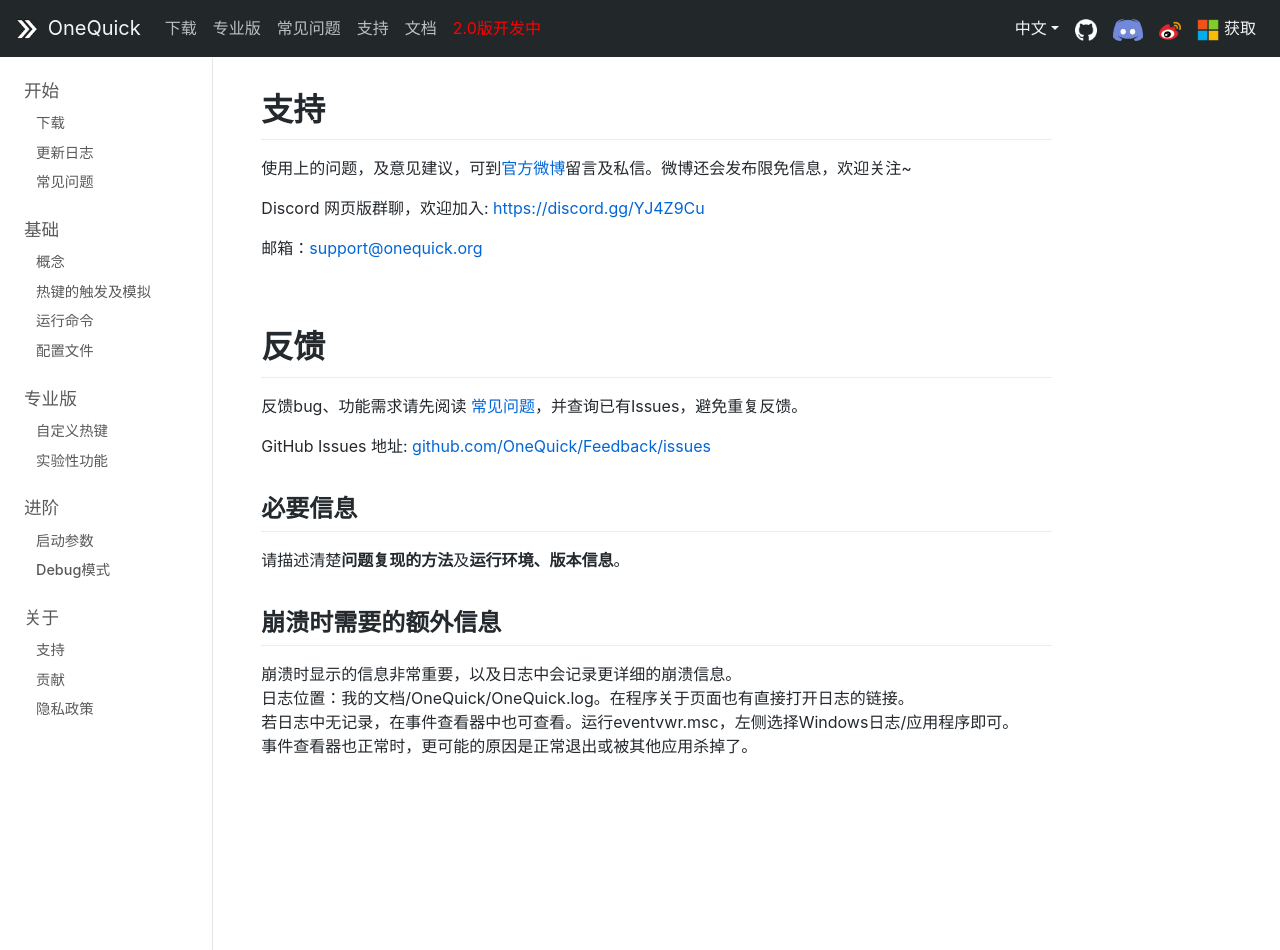
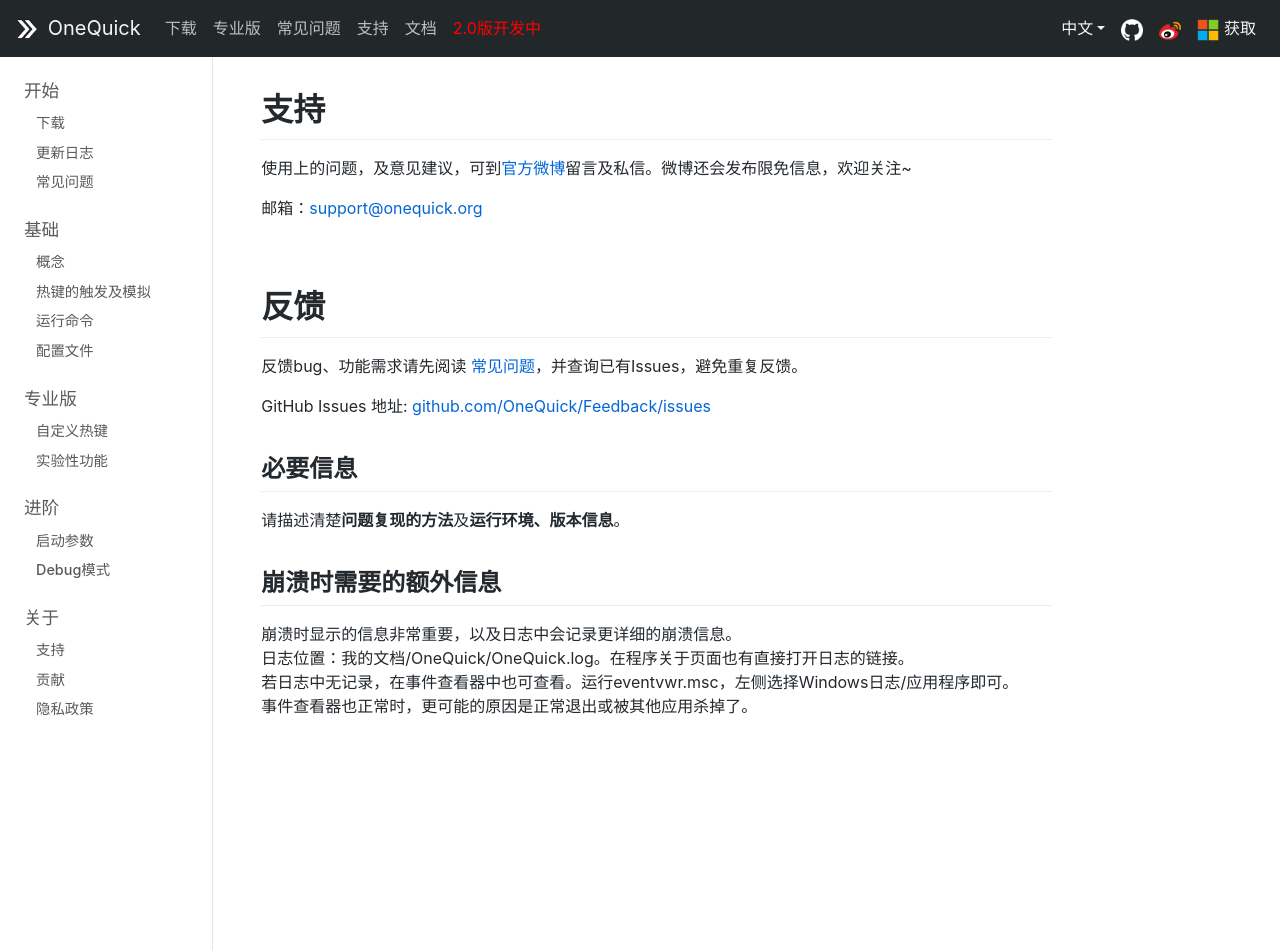
Before and after one commit to OneQuick/OneQuick.github.io-v1-legacy, a Jekyll site: the page built from _docs/6.about/support.md, in a window 1280 px wide and 950 px high. Built offline with Jekyll 4.4.1, drawn with Linux system fonts in a browser that asks for light colours.

Commit message:
.shellcommand.yaml, delete discord link

```diff
--- a/_config.yml
+++ b/_config.yml
@@ -12,7 +12,7 @@
     values:
       layout: docs
 
-exclude: ['serve.bat', 'generate.bat']
+exclude: ['*.bat', ".shellcommand.yaml"]
 
 stable-version: "1.2.5"
 
--- a/_docs/6.about/support.md
+++ b/_docs/6.about/support.md
@@ -9,8 +9,6 @@
 # 支持
 
 使用上的问题，及意见建议，可到[官方微博](http://weibo.com/onequick)留言及私信。微博还会发布限免信息，欢迎关注~
-
-Discord 网页版群聊，欢迎加入: [https://discord.gg/YJ4Z9Cu](https://discord.gg/YJ4Z9Cu)
 
 邮箱：[support@onequick.org](mailto:support@onequick.org)
 
--- a/_layouts/index.html
+++ b/_layouts/index.html
@@ -160,12 +160,6 @@
             </a>
           </li>
           <li class="nav-item">
-            <a class="nav-link" href="https://discord.gg/YJ4Z9Cu" target="_blank"
-              data-mlang-title-en="Discord" data-mlang-title-cn="Discord 网页聊天群">
-              <img src="/img/discord-logo.png">
-            </a>
-          </li>
-          <li class="nav-item">
             <a class="nav-link" href="http://weibo.com/onequick" target="_blank" title="微博">
               <img src="/img/weibo-logo.png">
             </a>
```
Also changed, not shown: .shellcommand.yaml (added).
